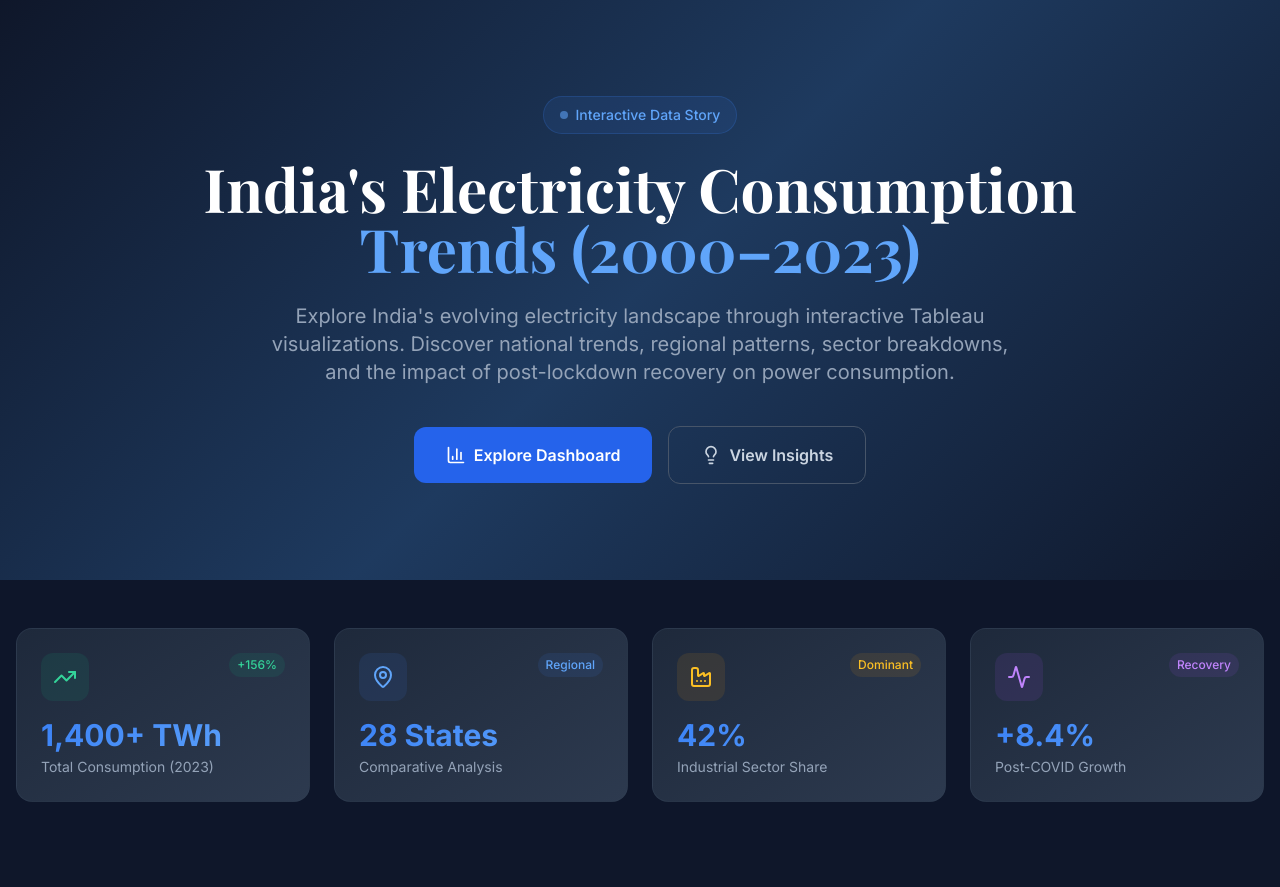
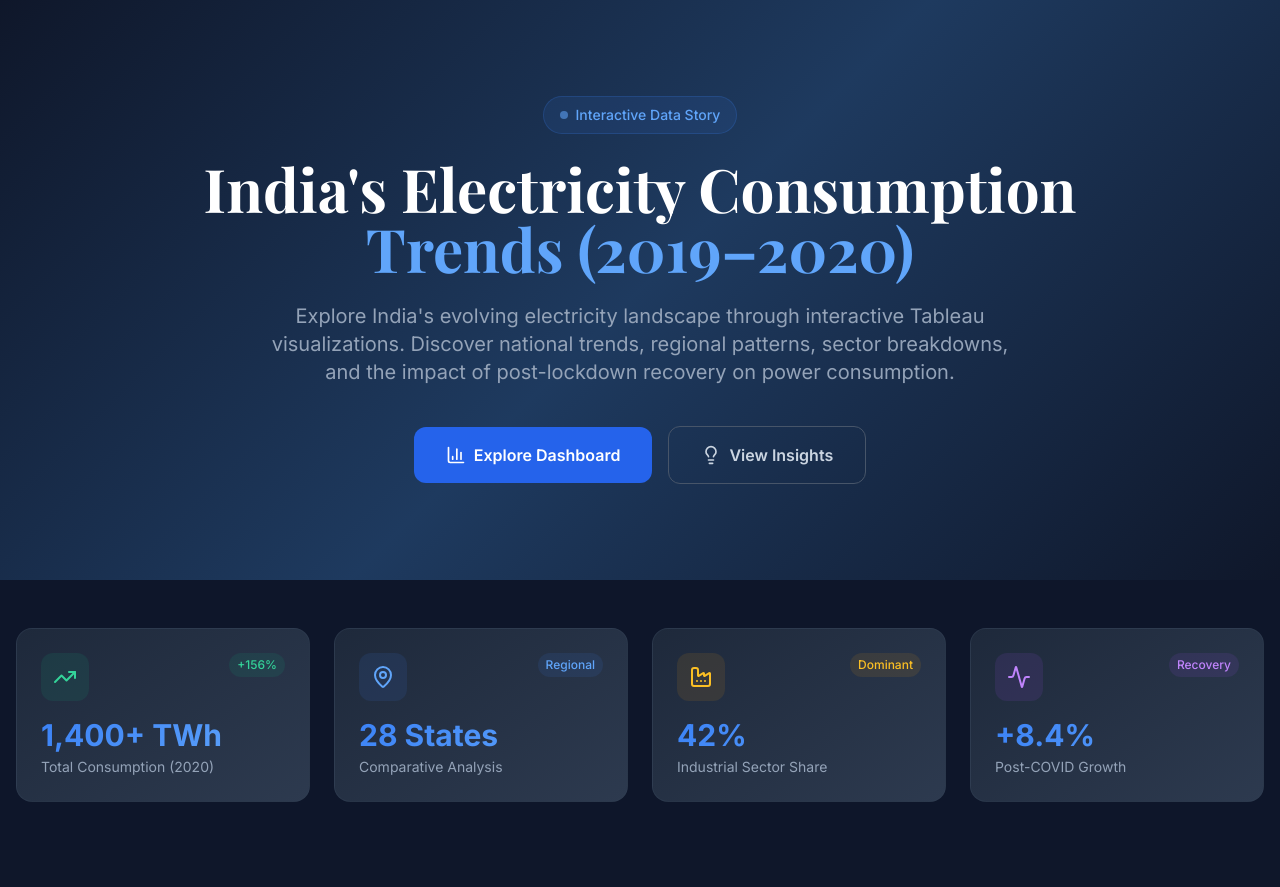
Before and after one commit to Sham-S08/Electricity-Consumption-Tableau-Analysis, a Flask app: page / in a window 1280 px wide. Shown: the part 65-952 px from the top of the page. Run offline with Flask 3, Linux system fonts and the light colour scheme; some libraries are stand-ins or nearby versions.

Commit message:
Fixed Little Bit UI

```diff
--- a/templates/index.html
+++ b/templates/index.html
@@ -125,7 +125,7 @@
     <div class="max-w-5xl mx-auto text-center">
      <div class="inline-flex items-center gap-2 px-4 py-2 rounded-full bg-blue-500/10 border border-blue-500/20 mb-6"><span class="pulse-dot w-2 h-2 rounded-full bg-blue-400"></span> <span class="text-blue-400 text-sm font-medium">Interactive Data Story</span>
      </div>
-     <h1 id="hero-heading" class="font-display text-3xl sm:text-4xl md:text-5xl lg:text-6xl font-bold text-white mb-6 leading-tight">India's Electricity Consumption<br><span class="text-blue-400">Trends (2000–2023)</span></h1>
+     <h1 id="hero-heading" class="font-display text-3xl sm:text-4xl md:text-5xl lg:text-6xl font-bold text-white mb-6 leading-tight">India's Electricity Consumption<br><span class="text-blue-400">Trends (2019–2020)</span></h1>
      <p id="hero-description" class="text-slate-400 text-lg sm:text-xl max-w-3xl mx-auto mb-10 leading-relaxed">Explore India's evolving electricity landscape through interactive Tableau visualizations. Discover national trends, regional patterns, sector breakdowns, and the impact of post-lockdown recovery on power consumption.</p>
      <div class="flex flex-col sm:flex-row items-center justify-center gap-4"><a href="#dashboard" class="inline-flex items-center gap-2 px-8 py-4 rounded-xl bg-blue-600 hover:bg-blue-500 text-white font-semibold transition-all hover:shadow-lg hover:shadow-blue-500/25"> <i data-lucide="bar-chart-3" class="w-5 h-5"></i> Explore Dashboard </a> <a href="#insights" class="inline-flex items-center gap-2 px-8 py-4 rounded-xl border border-slate-600 hover:border-blue-500 text-slate-300 hover:text-blue-400 font-semibold transition-all"> <i data-lucide="lightbulb" class="w-5 h-5"></i> View Insights </a>
      </div>
@@ -140,7 +140,7 @@
         </div><span class="text-xs text-emerald-400 font-medium bg-emerald-500/10 px-2 py-1 rounded-full">+156%</span>
        </div>
        <p class="stat-number text-3xl font-bold mb-1">1,400+ TWh</p>
-       <p class="text-slate-400 text-sm">Total Consumption (2023)</p>
+       <p class="text-slate-400 text-sm">Total Consumption (2020)</p>
       </div><!-- Stat Card 2 -->
       <div class="insight-card rounded-2xl p-6 border border-slate-700/50">
        <div class="flex items-start justify-between mb-4">
@@ -252,11 +252,11 @@
        <div class="w-20 h-1 bg-gradient-to-r from-blue-500 to-blue-700 mx-auto rounded-full"></div>
       </div>
       <div class="prose prose-invert max-w-none">
-       <p class="text-slate-300 text-lg leading-relaxed mb-6">This interactive data analytics project explores India's electricity consumption patterns from 2000 to 2023. Using data from the Central Electricity Authority, the dashboard provides comprehensive insights into national trends, regional variations, and sector-wise breakdowns that shape India's energy landscape.</p>
+       <p class="text-slate-300 text-lg leading-relaxed mb-6">This interactive data analytics project explores India's electricity consumption patterns from 2019 to 2020. Using data from the Central Electricity Authority, the dashboard provides comprehensive insights into national trends, regional variations, and sector-wise breakdowns that shape India's energy landscape.</p>
        <h3 class="text-white font-semibold text-xl mb-4">Key Features</h3>
        <ul class="space-y-3 mb-6">
         <li class="flex items-start gap-3 text-slate-300"><i data-lucide="check-circle" class="w-5 h-5 text-emerald-400 mt-1 flex-shrink-0"></i> <span>Interactive state-wise consumption map with hover details</span></li>
-        <li class="flex items-start gap-3 text-slate-300"><i data-lucide="check-circle" class="w-5 h-5 text-emerald-400 mt-1 flex-shrink-0"></i> <span>Time-series analysis showing 23 years of consumption trends</span></li>
+        <li class="flex items-start gap-3 text-slate-300"><i data-lucide="check-circle" class="w-5 h-5 text-emerald-400 mt-1 flex-shrink-0"></i> <span>Time-series analysis showing 2 years of consumption trends</span></li>
         <li class="flex items-start gap-3 text-slate-300"><i data-lucide="check-circle" class="w-5 h-5 text-emerald-400 mt-1 flex-shrink-0"></i> <span>Sector breakdown with industry, residential, and agriculture data</span></li>
         <li class="flex items-start gap-3 text-slate-300"><i data-lucide="check-circle" class="w-5 h-5 text-emerald-400 mt-1 flex-shrink-0"></i> <span>COVID-19 impact analysis with pre and post-lockdown comparisons</span></li>
        </ul>
```
